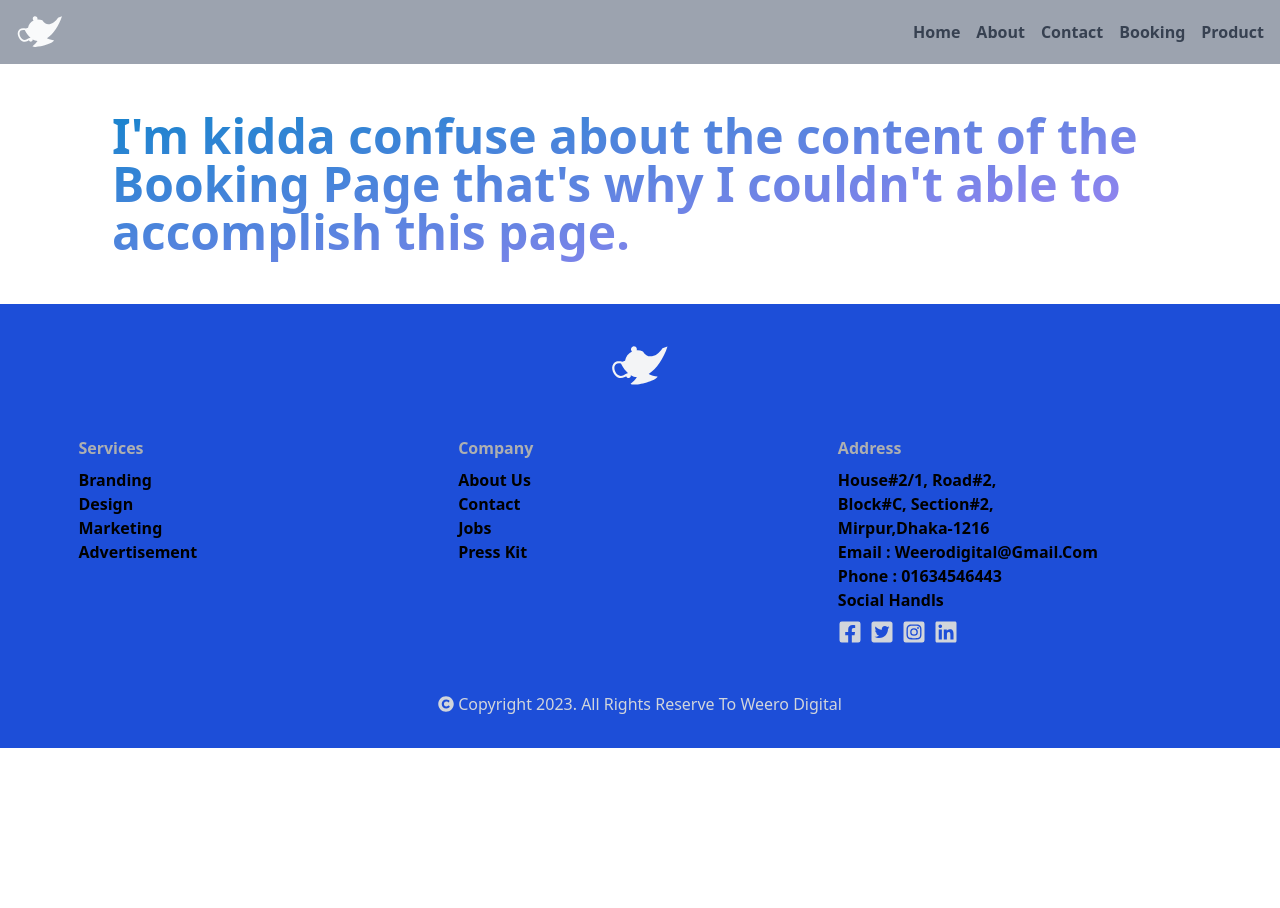
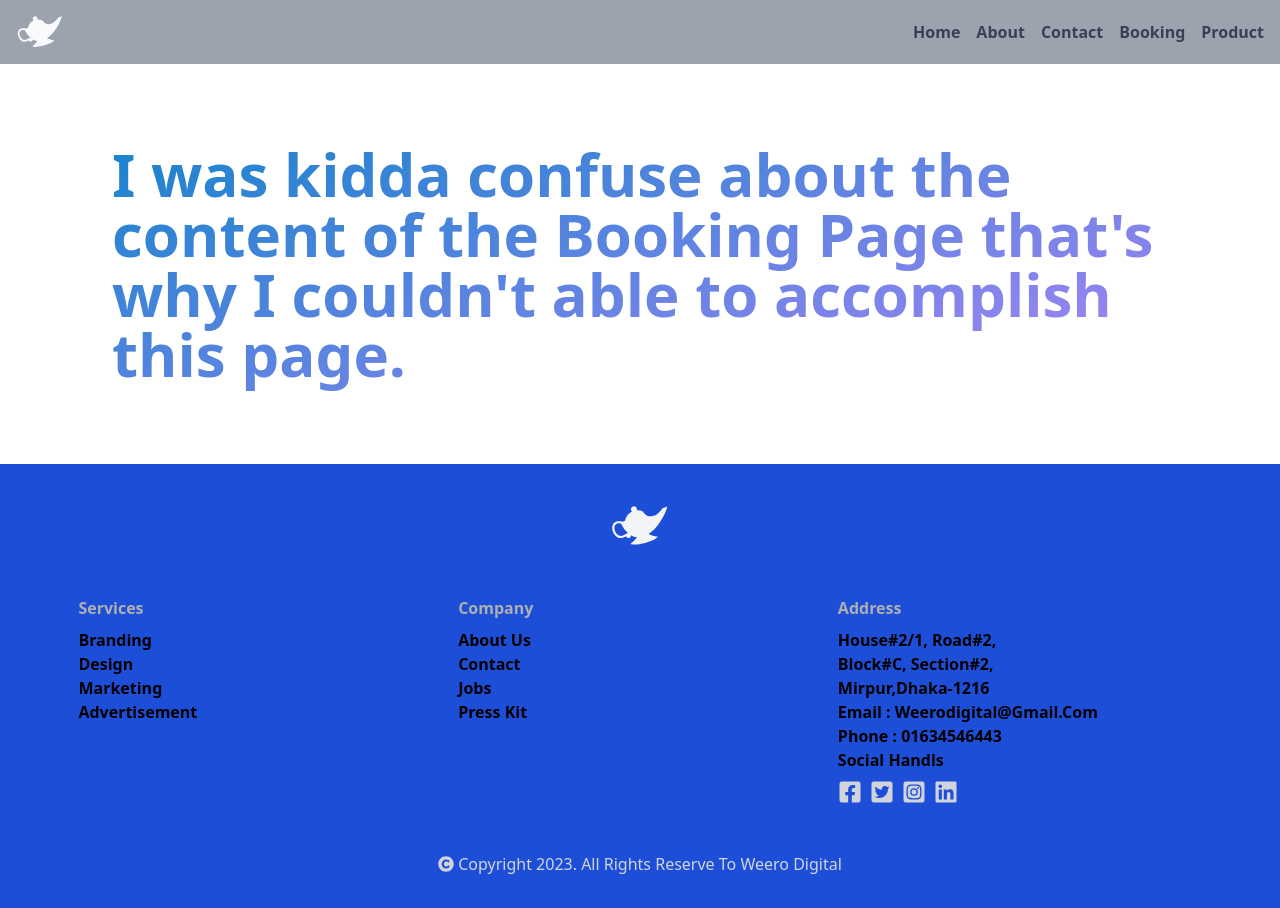
Before and after one commit to imtowhidulislam/weerodigitaltask, a React (Create React App) app: page /booking in a window 1280 px wide. Before the commit the page ends 800 px from the top, so only its background shows below. Built offline with nearby package versions, Linux system fonts and the light colour scheme.

Commit message:
Home page is Complete

```diff
--- a/src/Pages/Booking.jsx
+++ b/src/Pages/Booking.jsx
@@ -3,8 +3,8 @@ import React from 'react'
 const Booking = () => {
   return (
     <div className='flex items-center justify-center'>
-      <div className='container h-full p-12 text-5xl font-bold text-transparent bg-clip-text bg-gradient-to-tl from-purple-400 to-sky-600 mb-4 text-left'>
-        I'm kidda confuse about the content of the Booking Page that's why I couldn't able to accomplish this page.
+      <div className='container min-h-full px-12 py-20 text-6xl font-bold text-transparent bg-clip-text bg-gradient-to-tl from-purple-400 to-sky-600 mb-4 text-left'>
+        I was kidda confuse about the content of the Booking Page that's why I couldn't able to accomplish this page.
       </div>
     </div>
   )
```
